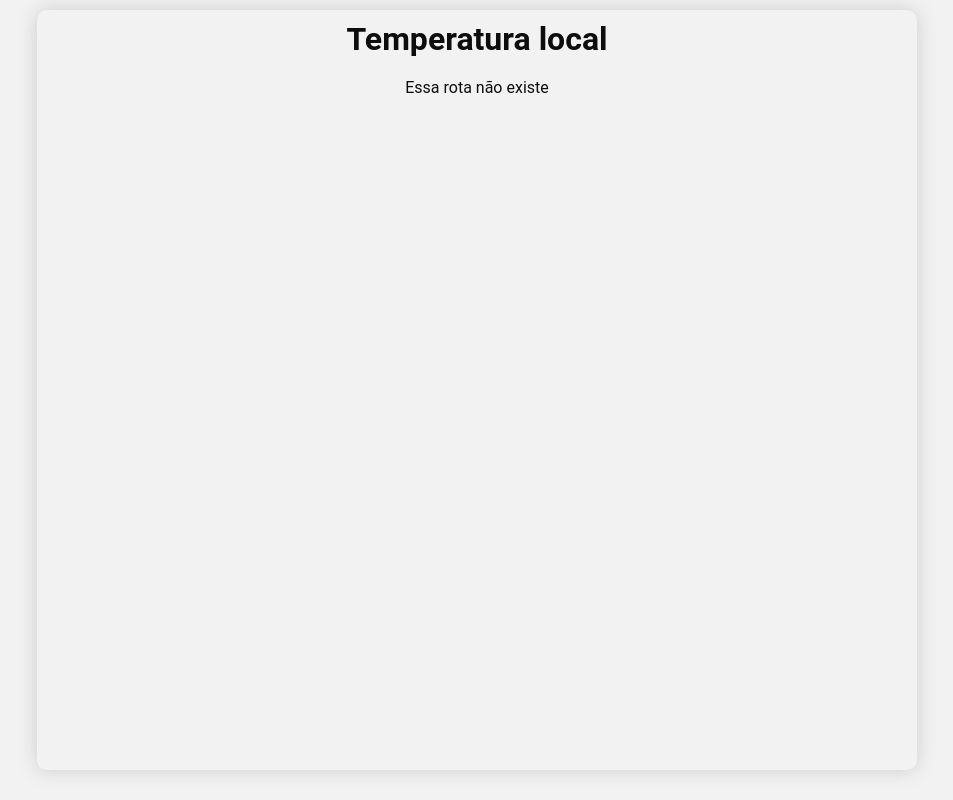
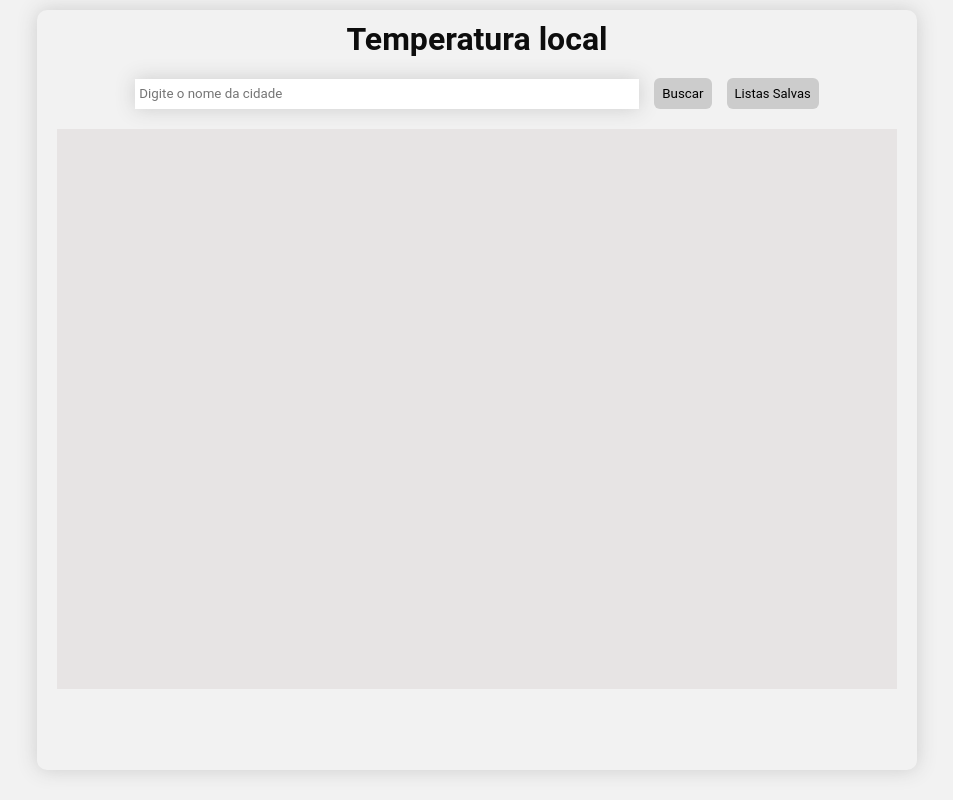
Before and after one commit to eduardohor/weather-forecast-with-playlist, a React (Create React App) app: page / in a window 1280 px wide. Shown: the whole page, without its empty margins (163-1116 px from the left). Built offline with nearby package versions, Linux system fonts and the light colour scheme.

Commit message:
fixing server

```diff
--- a/package.json
+++ b/package.json
@@ -2,7 +2,7 @@
   "name": "weather-forecast-with-playlist",
   "version": "0.1.0",
   "private": true,
-  "homepage": "https://eduardohor.github.io/weather-forecast-with-playlist/",
+  "homepage": "https://eduardohor.github.io",
   "dependencies": {
     "@testing-library/jest-dom": "^5.14.1",
     "@testing-library/react": "^12.0.0",
@@ -21,7 +21,7 @@
     "build": "react-scripts build",
     "test": "react-scripts test",
     "eject": "react-scripts eject",
-    "predeploy": "yarn run build",
+    "predeploy": "npm run build",
     "deploy": "gh-pages -d build"
   },
   "eslintConfig": {
--- a/src/App.jsx
+++ b/src/App.jsx
@@ -14,19 +14,8 @@ export function App() {
 
         <ItemsProvider>
           <Switch>
-            <Route
-              exact
-              path="https://eduardohor.github.io/weather-forecast-with-playlist/"
-              component={SearchBox}
-            >
-              <SearchBox />
-            </Route>
-            <Route
-              path="https://eduardohor.github.io/weather-forecast-with-playlist/list-music"
-              component={ListSave}
-            >
-              <ListSave />
-            </Route>
+            <Route exact path="/" component={SearchBox}></Route>
+            <Route path="/list-music" component={ListSave}></Route>
             <Route path="*">
               <div className={styles.noRoute}>Essa rota não existe</div>
             </Route>
--- a/src/components/ListSave/index.jsx
+++ b/src/components/ListSave/index.jsx
@@ -18,7 +18,7 @@ export function ListSave() {
   return (
     <>
       <h1>Listas Salvas</h1>
-      <Link to="https://eduardohor.github.io/weather-forecast-with-playlist/">
+      <Link to="/">
         <IoChevronBackCircleSharp className={styles.btnBack} />
       </Link>
       <hr />
--- a/src/components/SearchBox/index.jsx
+++ b/src/components/SearchBox/index.jsx
@@ -76,10 +76,7 @@ export function SearchBox() {
           >
             Buscar
           </button>
-          <Link
-            to="https://eduardohor.github.io/weather-forecast-with-playlist/list-music"
-            className={styles.btnSalveList}
-          >
+          <Link to="/list-music" className={styles.btnSalveList}>
             Listas Salvas
           </Link>
         </div>
```
